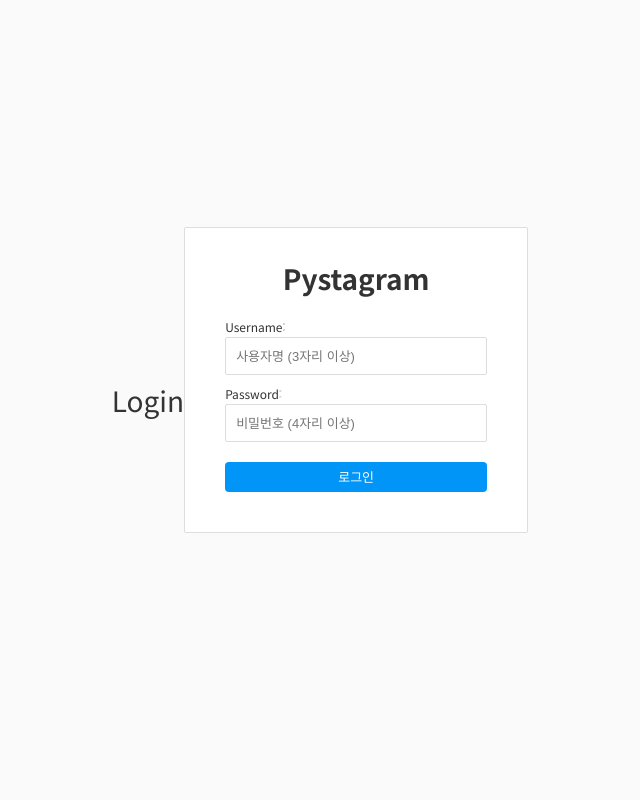
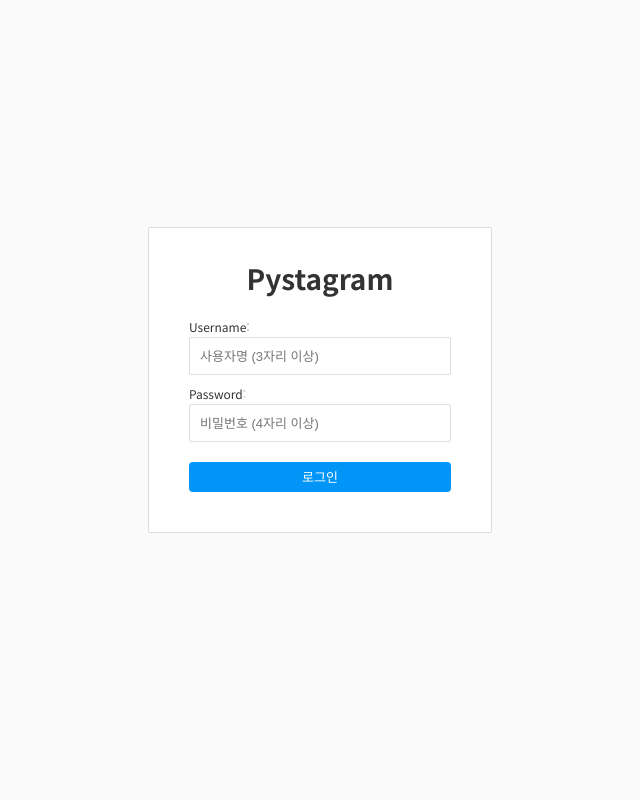
Before and after one commit to kkotipy/pystagram, a Django app: page /users/login/ in a window 1280 px wide. Shown: the whole page, without its empty margins (320-960 px from the left). Run offline with Django 4.2, Linux system fonts and the light colour scheme.

Commit message:
Update templates/users/login.html

```diff
--- a/templates/users/login.html
+++ b/templates/users/login.html
@@ -6,7 +6,6 @@
 </head>
 <body>
   <div id="login">
-    <h1>Login</h1>
     <form method="POST">
       <h1>Pystagram</h1>
       {% csrf_token %}
```
